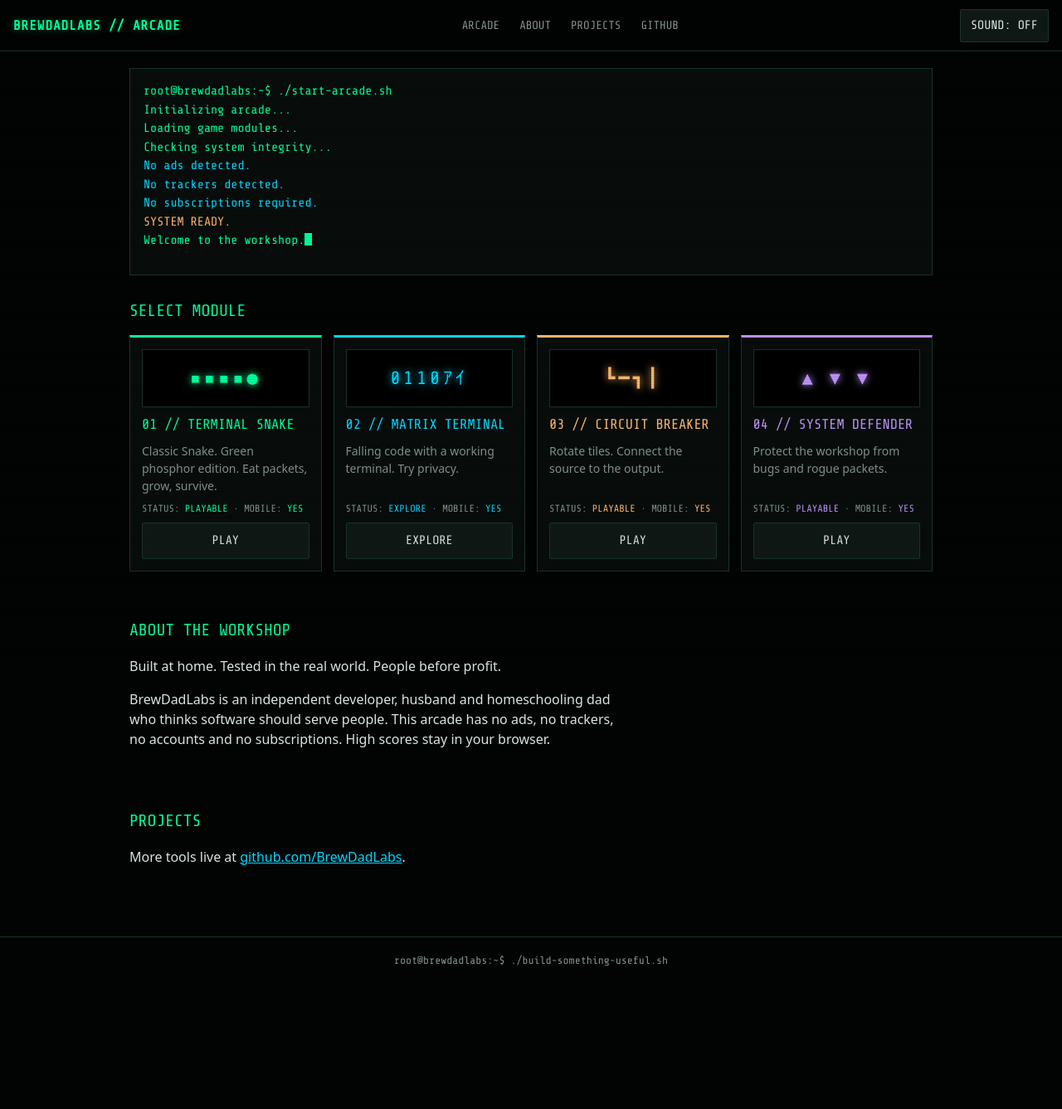
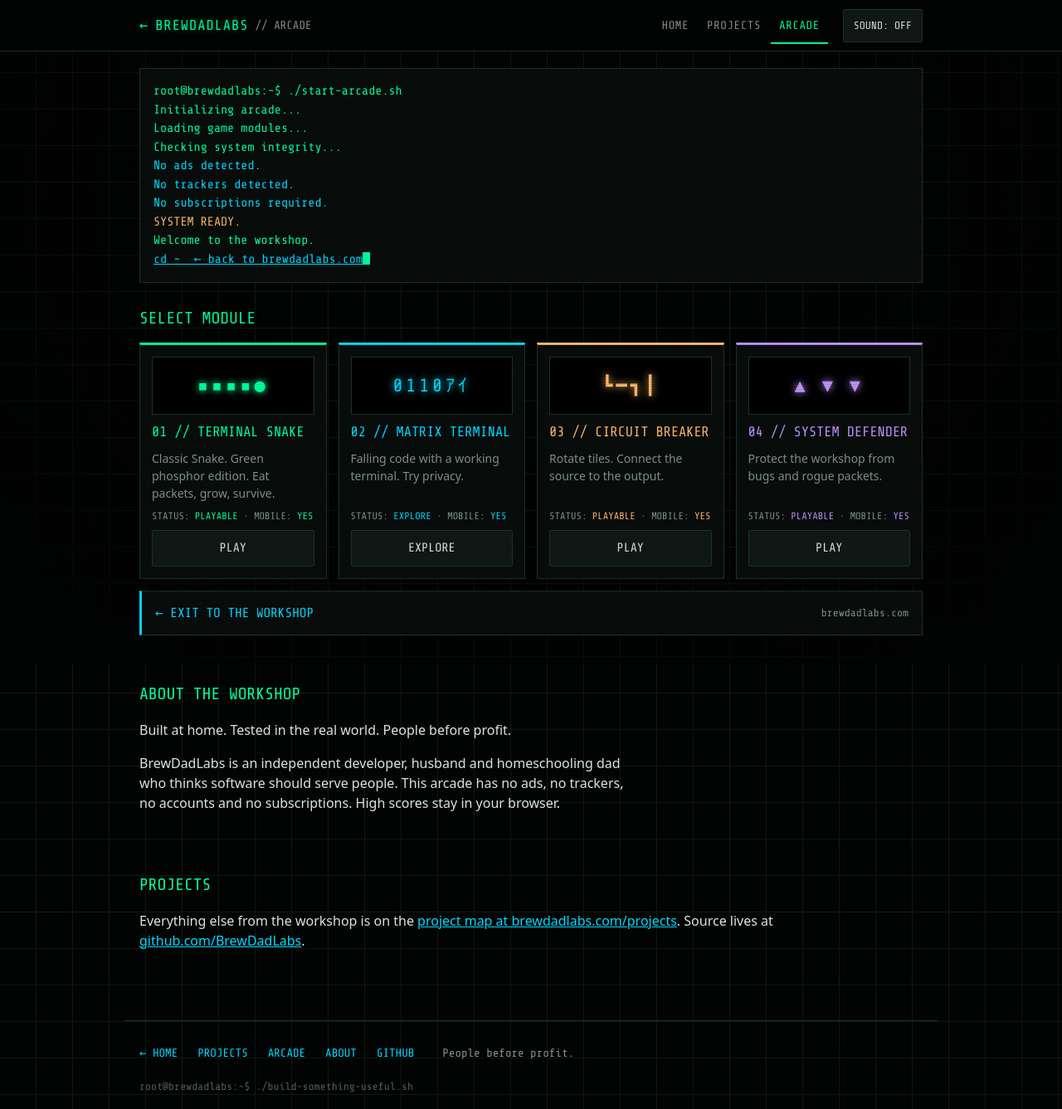
Before and after one commit to BREWDADlabs/arcade, a plain HTML site: page site/index.html in a window 1280 px wide. Shown: the whole page at 83% size. Before the commit the page ends 1185 px from the top, so only its background shows below. Drawn offline with Linux system fonts and the light colour scheme.

Commit message:
Nav: header and footer links back to brewdadlabs.com, in-arcade exits, main-site look

```diff
--- a/site/index.html
+++ b/site/index.html
@@ -1,18 +1,29 @@
 <!DOCTYPE html>
 <html lang="en"><head><meta charset="utf-8">
 <meta name="viewport" content="width=device-width, initial-scale=1, viewport-fit=cover">
-<title>BREWDADLABS // ARCADE</title>
+<meta name="color-scheme" content="dark">
+<link rel="icon" href="data:,">
+<title>The Arcade — BrewDadLabs</title>
 <style>@font-face{font-family:'Share Tech Mono';font-style:normal;font-weight:400;font-display:swap;src:url(/fonts/ShareTechMono-Regular.woff2) format('woff2')}</style>
 <style>
-:root{--bg:#020303;--panel:#080d0c;--raised:#101816;--border:#18352c;--green:#00ff9c;--gd:#00a878;--cyan:#00d9ff;--amber:#ffb86c;--purple:#bd93f9;--red:#ff5555;--text:#d6e5df;--muted:#81938b;box-sizing:border-box;padding-top:env(safe-area-inset-top,0px);padding-bottom:env(safe-area-inset-bottom,0px)}
-*{box-sizing:border-box}html{scroll-behavior:smooth;scroll-padding-top:64px}
-body{margin:0;background:var(--bg);color:var(--text);font:16px/1.5 system-ui,sans-serif;overflow-x:hidden}
-body::after{content:"";position:fixed;inset:0;pointer-events:none;background:repeating-linear-gradient(0deg,rgba(0,0,0,.18) 0 1px,transparent 1px 3px);opacity:.5}
+:root{--bg:#020303;--panel:#080d0c;--raised:#101816;--border:#18352c;--green:#00ff9c;--gd:#00a878;--cyan:#00d9ff;--amber:#ffb86c;--purple:#bd93f9;--red:#ff5555;--text:#d6e5df;--muted:#81938b;--hh:58px;color-scheme:dark;box-sizing:border-box;padding-top:env(safe-area-inset-top,0px);padding-bottom:env(safe-area-inset-bottom,0px)}
+*{box-sizing:border-box}html{scroll-behavior:smooth;scroll-padding-top:calc(var(--hh) + 8px)}
+body{margin:0;background:var(--bg);color:var(--text);font:16px/1.5 system-ui,-apple-system,sans-serif;overflow-x:hidden;
+background-image:linear-gradient(#0a1a15 1px,transparent 1px),linear-gradient(90deg,#0a1a15 1px,transparent 1px);background-size:44px 44px;background-position:-1px -1px}
+body::before{content:"";position:fixed;inset:0;pointer-events:none;background:radial-gradient(ellipse at 50% 30%,transparent 40%,#020303 95%);z-index:0}
+body::after{content:"";position:fixed;inset:0;pointer-events:none;z-index:60;background:repeating-linear-gradient(0deg,rgba(0,0,0,.18) 0 1px,transparent 1px 3px);opacity:.5}
 .m,button,h1,h2,h3,nav a{font-family:'Share Tech Mono',ui-monospace,Menlo,Consolas,monospace}
-header{position:sticky;top:0;z-index:5;background:#020303ee;border-bottom:1px solid var(--border);display:flex;flex-wrap:wrap;gap:8px 20px;align-items:center;justify-content:space-between;padding:10px 16px}
-header b{color:var(--green);text-shadow:0 0 8px #00ff9c66;letter-spacing:.06em}
-nav{display:flex;gap:4px}nav a{color:var(--muted);text-decoration:none;padding:10px 10px;font-size:14px}nav a:hover,nav a:focus-visible{color:var(--cyan);outline:none;text-shadow:0 0 6px var(--cyan)}
-main{max-width:1000px;margin:0 auto;padding:0 16px 40px}
+header{position:sticky;top:0;z-index:20;background:var(--bg);border-bottom:1px solid var(--border)}
+.hw{max-width:980px;margin:0 auto;padding:8px 18px;display:flex;flex-wrap:wrap;align-items:center;gap:4px 18px;min-height:var(--hh)}
+.brand{display:inline-flex;align-items:center;gap:8px;text-decoration:none;color:var(--green);font-size:17px;letter-spacing:.06em;min-height:44px;text-shadow:0 0 8px #00ff9c66}
+.brand b{font-weight:400}.brand:hover b{text-shadow:0 0 12px #00ff9caa}
+.crumb{color:var(--muted);font-size:14px;margin-left:-10px}
+header nav{display:flex;gap:2px;margin-left:auto}header nav a{color:var(--muted);text-decoration:none;padding:12px 10px;font-size:14px;letter-spacing:.04em}
+header nav a:hover{color:var(--green)}header nav a[aria-current]{color:var(--green);box-shadow:inset 0 -2px var(--green)}
+#snd{min-height:40px;padding:6px 12px;font-size:13px}
+a:focus-visible{outline:2px solid var(--cyan);outline-offset:2px}
+@media(max-width:620px){:root{--hh:98px}.hw{padding:4px 14px 0;gap:0 12px}.brand{font-size:16px}.crumb{margin-left:-4px;font-size:13px}#snd{margin-left:auto;min-height:40px;padding:4px 10px;font-size:12px}header nav{order:3;width:100%;margin:0 -10px;justify-content:flex-start}header nav a{padding:8px 10px 10px}}
+main{position:relative;z-index:1;max-width:980px;margin:0 auto;padding:0 18px 40px}
 section{padding:28px 0}h2{color:var(--green);font-weight:400;font-size:20px;margin:0 0 14px}
 #term{background:var(--panel);border:1px solid var(--border);padding:16px;min-height:250px;color:var(--green);white-space:pre-wrap;font-size:15px;margin-top:20px;position:relative}
 #term .w{color:var(--cyan)}#term .a{color:var(--amber)}
@@ -26,7 +37,7 @@ button:hover,button:focus-visible{border-color:var(--ac,var(--green));color:var(
 .card h3{margin:0;color:var(--ac);font-weight:400;font-size:17px}.card p{margin:0;font-size:14px;color:var(--muted);flex:1}
 .art{height:70px;background:#000;border:1px solid var(--border);display:flex;align-items:center;justify-content:center;color:var(--ac);font-size:22px;letter-spacing:4px;text-shadow:0 0 10px var(--ac);overflow:hidden}
 .st{font-size:12px;color:var(--muted)}.st i{font-style:normal;color:var(--ac)}
-#play{border:1px solid var(--border);background:var(--panel);padding:12px;scroll-margin-top:70px}
+#play{border:1px solid var(--border);background:var(--panel);padding:12px;scroll-margin-top:calc(var(--hh) + 8px)}
 .bar{display:flex;flex-wrap:wrap;gap:8px;align-items:center;margin-bottom:10px}.bar b{color:var(--green);font-weight:400;margin-right:auto}.bar span{color:var(--amber)}.bar button{padding:8px 12px;min-height:44px}
 #stage{display:flex;flex-direction:column;align-items:center;gap:10px}
 canvas{display:block;max-width:100%;background:#000;border:1px solid var(--border);box-shadow:0 0 18px #00ff9c22}
@@ -37,21 +48,28 @@ canvas{display:block;max-width:100%;background:#000;border:1px solid var(--borde
 #tout{width:100%;max-width:640px;background:#000b;border:1px solid var(--border);padding:10px;height:190px;overflow:auto;color:var(--green);font:14px/1.4 'Share Tech Mono',monospace;white-space:pre-wrap}
 #tin{width:100%;max-width:640px;background:#000;color:var(--green);border:1px solid var(--border);padding:12px;font:16px 'Share Tech Mono',monospace}
 .about p{max-width:65ch}
-footer{border-top:1px solid var(--border);padding:18px 16px;text-align:center;color:var(--muted);font-size:13px}
+footer{position:relative;z-index:1;max-width:980px;margin:0 auto;border-top:1px solid var(--border);padding:18px 18px calc(18px + env(safe-area-inset-bottom,0px));display:flex;flex-wrap:wrap;align-items:center;gap:10px 24px;color:var(--muted);font-size:14px}
+footer nav{display:flex;flex-wrap:wrap;gap:0 4px;margin-left:-10px}footer nav a{color:var(--cyan);text-decoration:none;padding:10px;display:inline-block}footer nav a:hover{color:var(--green)}
+footer .sig{width:100%;font-size:13px;color:#4f5f58}
+.exit{display:flex;align-items:center;justify-content:space-between;gap:10px;margin-top:14px;padding:14px 16px;min-height:52px;background:var(--panel);border:1px solid var(--border);border-left:3px solid var(--cyan);color:var(--cyan);text-decoration:none;font-size:16px}
+.exit:hover{background:var(--raised);box-shadow:0 0 18px #00d9ff33}.exit small{color:var(--muted);font-size:13px}
 a{color:var(--cyan)}
 @media(prefers-reduced-motion:reduce){*{animation:none!important;scroll-behavior:auto!important}}
 </style></head><body>
-<header><b class="m">BREWDADLABS // ARCADE</b>
-<nav><a href="#arcade">ARCADE</a><a href="#about">ABOUT</a><a href="#projects">PROJECTS</a><a href="https://github.com/BrewDadLabs" rel="noopener">GITHUB</a></nav>
-<button id="snd" class="m" aria-pressed="false" style="min-height:40px;padding:6px 12px">SOUND: OFF</button></header>
+<header><div class="hw">
+<a class="brand m" href="https://brewdadlabs.com/" title="Back to brewdadlabs.com"><span aria-hidden="true">←</span><b>BREWDADLABS</b></a><span class="crumb m" aria-hidden="true">// ARCADE</span>
+<nav aria-label="BrewDadLabs"><a href="https://brewdadlabs.com/">HOME</a><a href="https://brewdadlabs.com/projects">PROJECTS</a><a href="#arcade" aria-current="page">ARCADE</a></nav>
+<button id="snd" class="m" aria-pressed="false">SOUND: OFF</button>
+</div></header>
 <main>
 <div id="term" class="m" aria-live="polite"><button id="skip">SKIP</button><span id="tx"></span><span class="cur"></span></div>
-<section id="arcade"><h2 class="m">SELECT MODULE</h2><div class="grid" id="cards"></div></section>
+<section id="arcade"><h2 class="m">SELECT MODULE</h2><div class="grid" id="cards"></div>
+<a class="exit m" href="https://brewdadlabs.com/"><span>← EXIT TO THE WORKSHOP</span><small>brewdadlabs.com</small></a></section>
 <section id="play" hidden aria-label="Game"><div class="bar"><b class="m" id="pt"></b><span class="m" id="ps"></span><button id="pp">PAUSE</button><button id="pr">RESTART</button><button id="px">CLOSE</button></div><div id="stage"></div></section>
 <section id="about" class="about"><h2 class="m">ABOUT THE WORKSHOP</h2><p>Built at home. Tested in the real world. People before profit.</p><p>BrewDadLabs is an independent developer, husband and homeschooling dad who thinks software should serve people. This arcade has no ads, no trackers, no accounts and no subscriptions. High scores stay in your browser.</p></section>
-<section id="projects"><h2 class="m">PROJECTS</h2><p>More tools live at <a href="https://github.com/BrewDadLabs" rel="noopener">github.com/BrewDadLabs</a>.</p></section>
+<section id="projects"><h2 class="m">PROJECTS</h2><p>Everything else from the workshop is on the <a href="https://brewdadlabs.com/projects">project map at brewdadlabs.com/projects</a>. Source lives at <a href="https://github.com/BrewDadLabs" rel="noopener">github.com/BrewDadLabs</a>.</p></section>
 </main>
-<footer class="m">root@brewdadlabs:~$ ./build-something-useful.sh</footer>
+<footer class="m"><nav aria-label="Site"><a href="https://brewdadlabs.com/">← HOME</a><a href="https://brewdadlabs.com/projects">PROJECTS</a><a href="#arcade">ARCADE</a><a href="#about">ABOUT</a><a href="https://github.com/BrewDadLabs" rel="noopener">GITHUB</a></nav><span>People before profit.</span><span class="sig">root@brewdadlabs:~$ ./build-something-useful.sh</span></footer>
 <script>
 (()=>{
 const $=s=>document.querySelector(s),mk=(t,p={})=>Object.assign(document.createElement(t),p);
@@ -62,7 +80,7 @@ let AC=null,sndOn=false;
 const beep=(f=440,d=.08,ty='square')=>{if(!sndOn||!AC)return;const o=AC.createOscillator(),g=AC.createGain();o.type=ty;o.frequency.value=f;g.gain.value=.05;g.gain.exponentialRampToValueAtTime(.001,AC.currentTime+d);o.connect(g).connect(AC.destination);o.start();o.stop(AC.currentTime+d)};
 $('#snd').onclick=e=>{sndOn=!sndOn;if(sndOn&&!AC)AC=new(window.AudioContext||window.webkitAudioContext)();e.target.textContent='SOUND: '+(sndOn?'ON':'OFF');e.target.setAttribute('aria-pressed',sndOn);beep(600)};
 // ---- intro
-const L=["root@brewdadlabs:~$ ./start-arcade.sh","Initializing arcade...","Loading game modules...","Checking system integrity...","<span class=w>No ads detected.</span>","<span class=w>No trackers detected.</span>","<span class=w>No subscriptions required.</span>","<span class=a>SYSTEM READY.</span>","Welcome to the workshop."];
+const L=["root@brewdadlabs:~$ ./start-arcade.sh","Initializing arcade...","Loading game modules...","Checking system integrity...","<span class=w>No ads detected.</span>","<span class=w>No trackers detected.</span>","<span class=w>No subscriptions required.</span>","<span class=a>SYSTEM READY.</span>","Welcome to the workshop.","<a href='https://brewdadlabs.com/'>cd ~  ← back to brewdadlabs.com</a>"];
 let li=0,tm;const tx=$('#tx');
 const showAll=()=>{clearTimeout(tm);tx.innerHTML=L.join('\n');$('#skip').hidden=true};
 (function nx(){if(li>=L.length){$('#skip').hidden=true;return}tx.innerHTML=L.slice(0,++li).join('\n');tm=setTimeout(nx,380)})();
@@ -92,8 +110,9 @@ function matrix(st,sc){sc('');const c=mk('canvas',{width:640,height:240});c.styl
 const x=c.getContext('2d'),sets=['01','ｱｲｳｴｵｶｷｸｹｺ','ABCDEF0123456789','<>{}[]/\\|'];let set=0,cols=[],paused=false;
 const init=()=>{cols=Array.from({length:Math.floor(640/14)},()=>({y:Math.random()*-20,v:.3+Math.random()*.9}))};init();
 const P='root@brewdadlabs:~$ ';const pr=t=>{out.textContent+=t+'\n';out.scrollTop=1e9};
-const cmd={help:()=>'COMMANDS: help whoami date system projects privacy clear matrix',whoami:()=>'BREWDAD. Husband. Father. Homeschooling dad. Independent developer.',date:()=>new Date().toString(),system:()=>'OS:       WORKSHOP 1999 (modernized)\nCPU:      one tired coffee-fueled dad\nADS:      NONE\nTRACKERS: NONE',projects:()=>'terminal-snake   circuit-breaker   system-defender\nmore: github.com/BrewDadLabs',privacy:()=>'TRACKING:      DISABLED\nAD NETWORKS:   NONE\nDATA BROKERS:  NOT INVITED\nUSER CONSENT:  REQUIRED\nPeople are not products.',clear:()=>{out.textContent='';return null},matrix:()=>{set=(set+1)%sets.length;return'Character set changed. Wake up.'}};
-pr('BrewDadLabs terminal. Type help.');
+const cmd={help:()=>'COMMANDS: help whoami date system projects privacy clear matrix\n          home (back to brewdadlabs.com)  map (project map)',whoami:()=>'BREWDAD. Husband. Father. Homeschooling dad. Independent developer.',date:()=>new Date().toString(),system:()=>'OS:       WORKSHOP 1999 (modernized)\nCPU:      one tired coffee-fueled dad\nADS:      NONE\nTRACKERS: NONE',projects:()=>'terminal-snake   circuit-breaker   system-defender\nmap:  brewdadlabs.com/projects (type map)\nsrc:  github.com/BrewDadLabs',privacy:()=>'TRACKING:      DISABLED\nAD NETWORKS:   NONE\nDATA BROKERS:  NOT INVITED\nUSER CONSENT:  REQUIRED\nPeople are not products.',clear:()=>{out.textContent='';return null},matrix:()=>{set=(set+1)%sets.length;return'Character set changed. Wake up.'}};
+const go=(u,m)=>()=>{setTimeout(()=>location.assign(u),RM?0:500);return m};cmd.home=cmd.exit=cmd.logout=cmd.quit=cmd['cd']=cmd['cd ~']=cmd['cd ..']=go('https://brewdadlabs.com/','Leaving the arcade... cd ~ → brewdadlabs.com');cmd.map=go('https://brewdadlabs.com/projects','Opening the workshop map → brewdadlabs.com/projects');
+pr('BrewDadLabs terminal. Type help. Type home to go back to brewdadlabs.com.');
 inp.onkeydown=e=>{if(e.key!='Enter')return;const v=inp.value.trim().toLowerCase();inp.value='';pr(P+v);if(!v)return;const r=cmd[v];if(r){const o=r();if(o!=null)pr(o)}else pr('command not found: '+v+' (try help)')};
 const fps=RM?0:20;let acc=0;const draw=()=>{x.fillStyle='rgba(0,0,0,.14)';x.fillRect(0,0,640,240);x.font='14px monospace';const cs=sets[set];cols.forEach((o,i)=>{const r=Math.random(),ch=cs[Math.random()*cs.length|0];x.fillStyle=r<.03?'#00d9ff':r<.05?'#ffb86c':'#00ff9c';x.fillText(ch,i*14,o.y*14);o.y+=o.v;if(o.y*14>260&&Math.random()>.97)o.y=0})};
 const stop=loop(dt=>{if(paused)return;acc+=dt;if(fps&&acc<1000/fps)return;acc=0;draw()});if(RM)for(let i=0;i<30;i++)draw();
```
Also changed, not shown: 2 other files.
